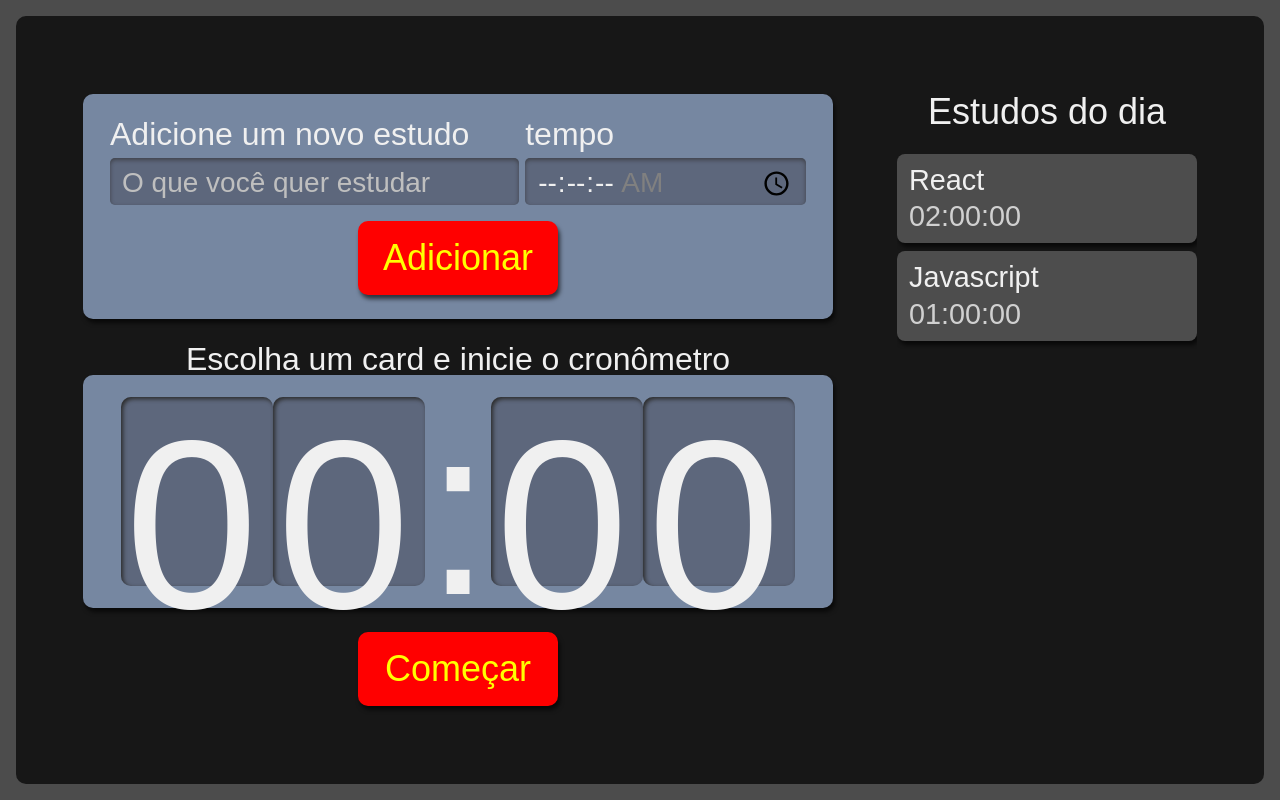
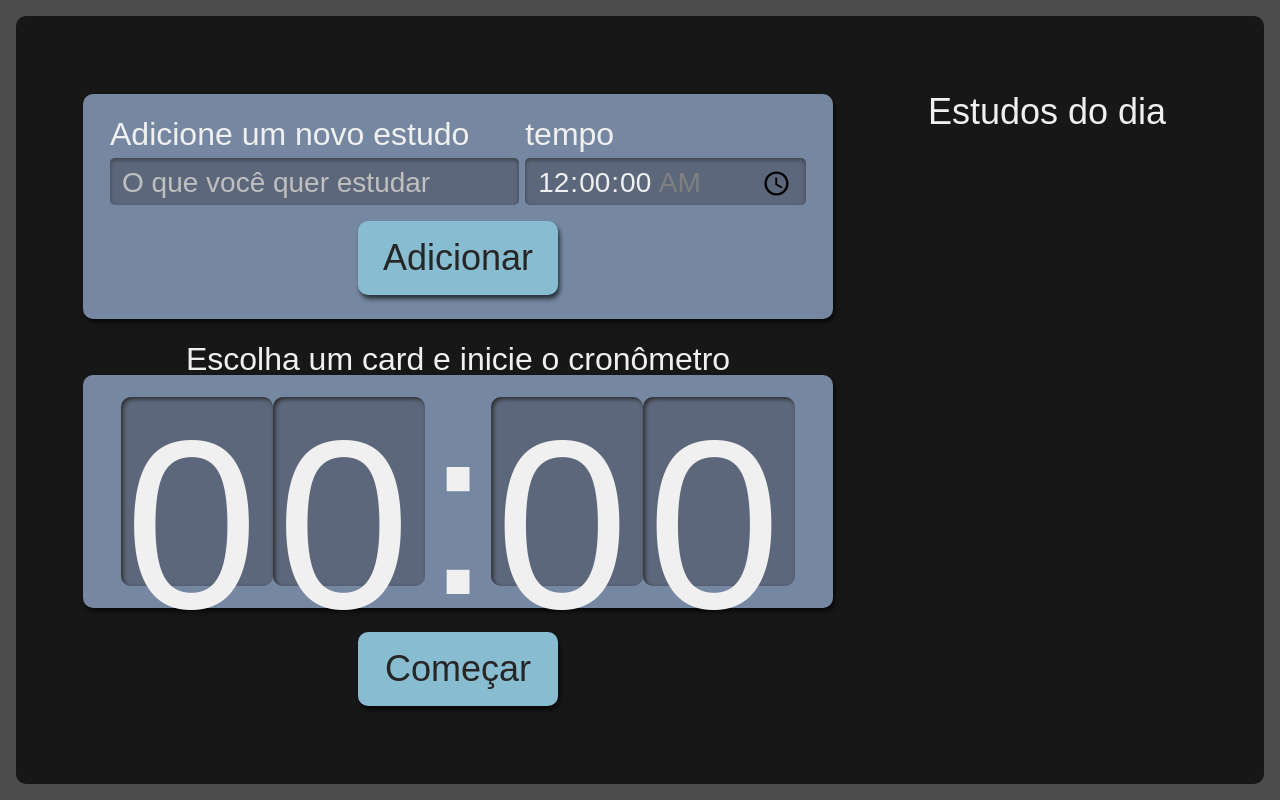
Before and after one commit to garouxl/react-with-ts, a React (Create React App) app: page / in a window 1280 px wide. Built offline with nearby package versions, Linux system fonts and the light colour scheme.

Commit message:
add lesson functionality

```diff
--- a/src/components/Button/index.tsx
+++ b/src/components/Button/index.tsx
@@ -1,18 +1,12 @@
-import { useState } from 'react'
-
+import { IButton } from '../../types/types'
 import style from './Button.module.scss'
 
-const Button = ({ texto }: { texto: string }) => {
-  const [active, setActive] = useState(false)
-  const inLineStyles = {
-    backgroundColor: active ? 'blue' : 'red',
-    color: 'yellow',
-  }
-
-  const handleClick = () => setActive(!active)
-
+const Button = ({
+  texto,
+  type = undefined,
+}: IButton) => {
   return (
-    <button onClick={handleClick} className={style.button} style={inLineStyles}>
+    <button type={type} className={style.button}>
       {texto}
     </button>
   )
--- a/src/components/Form/index.tsx
+++ b/src/components/Form/index.tsx
@@ -1,10 +1,25 @@
+import { useState } from 'react'
 import Button from '../Button'
 
-import style from  './Form.module.scss';
+import style from './Form.module.scss'
 
-const Form = () => {
+const initialData = {
+  task: '',
+  time: '00:00:00',
+}
+
+
+const Form = ({handleTasks}: {handleTasks: Function}) => {
+  const [state, setState] = useState(() => initialData)
+
+
+  const handleSubmit = (event: React.FormEvent<HTMLFormElement>) => {
+      event.preventDefault()
+      handleTasks(state)
+  }
+
   return (
-    <form className={style.newTask}>
+    <form className={style.newTask} onSubmit={handleSubmit}>
       <div className={style.inputContainer}>
         <label htmlFor='task'>Adicione um novo estudo</label>
         <input
@@ -13,6 +28,8 @@ const Form = () => {
           id='task'
           placeholder='O que você quer estudar'
           required
+          value={state.task}
+          onChange={(event) => setState({ ...state, task: event.target.value })}
         />
       </div>
       <div className={style.inputContainer}>
@@ -25,9 +42,11 @@ const Form = () => {
           min='00:00:00'
           max='01:30:00'
           required
+          value={state.time}
+          onChange={(event) => setState({ ...state, time: event.target.value })}
         />
       </div>
-      <Button texto="Adicionar" />
+      <Button type="submit" texto='Adicionar' />
     </form>
   )
 }
--- a/src/components/List/Item/index.tsx
+++ b/src/components/List/Item/index.tsx
@@ -1,15 +1,14 @@
+import { IList } from "../../../types/types"
+
 const Item = ({
+  id,
   task,
   time,
   itemStyle,
-}: {
-  task: string
-  time: string
-  itemStyle: string
-}) => {
+}: IList) => {
   return (
     <li className={itemStyle}>
-      <h3>{task}</h3>
+      <h3>{id}: {task}</h3>
       <span>{time}</span>
     </li>
   )
--- a/src/components/List/index.tsx
+++ b/src/components/List/index.tsx
@@ -1,37 +1,17 @@
-import { useState } from 'react'
+import { ITasks } from '../../types/types'
 import Item from './Item'
 import style from './List.module.scss'
 
+
 const { listTasks, item: itemStyle } = style
 
-const data = [
-  {
-    id: 1,
-    task: 'React',
-    time: '02:00:00',
-  },
-  {
-    id: 2,
-    task: 'Javascript',
-    time: '01:00:00',
-  },
-]
-
-const List = () => {
-  const [tasks, setTasks] = useState(() => data)
-  const handleClick = () => {
-    setTasks([
-      ...tasks,
-      { id: tasks.length + 1, task: 'nova', time: '04:00:00' },
-    ])
-  }
-
+const List = ({ tasks }: { tasks: ITasks[] | [] }) => {
   return (
     <aside className={listTasks}>
-      <h2 onClick={handleClick}> Estudos do dia </h2>
+      <h2> Estudos do dia </h2>
       <ul>
-        {tasks.map(({ id, task, time }) => (
-          <Item key={id} {...{ task, time, itemStyle }} />
+        {tasks && tasks.map(({ id, task, time }) => (
+          <Item key={id} {...{ id, task, time, itemStyle }} />
         ))}
       </ul>
     </aside>
--- a/src/pages/App.tsx
+++ b/src/pages/App.tsx
@@ -1,17 +1,24 @@
+import { useState } from 'react'
 import Form from '../components/Form'
 import List from '../components/List'
-import Chronometer from '../components/Chronometer';
+import Chronometer from '../components/Chronometer'
 
-import style from  './App.module.scss';
+import style from './App.module.scss'
+import { ITasks } from '../types/types'
 
 function App() {
+  const [tasks, setTasks] = useState<ITasks[]>(() => [])
+  const handleTasks = ({ task, time }: { task: string; time: string }) => {
+    setTasks([...tasks, { id: tasks.length + 1, task, time }])
+  }
+
   return (
     <div className={style.AppStyle}>
-      <Form />
-      <List />
+      <Form handleTasks={handleTasks} />
+      <List tasks={tasks} />
       <Chronometer />
     </div>
-  );
+  )
 }
 
-export default App;
+export default App
--- /dev/null
+++ b/src/types/types.ts
@@ -0,0 +1,22 @@
+export interface ITasks {
+  id?: number
+  task?: string
+  time?: string
+}
+
+export interface IList {
+  id?: number
+  task?: string
+  time?: string
+  itemStyle?: string
+}
+
+export interface IButton {
+  texto: string
+  type?: 'button' | 'submit' | 'reset' | undefined
+}
+
+export interface TInput {
+  event?: React.ChangeEvent<HTMLInputElement>
+  type?: string
+}
```
